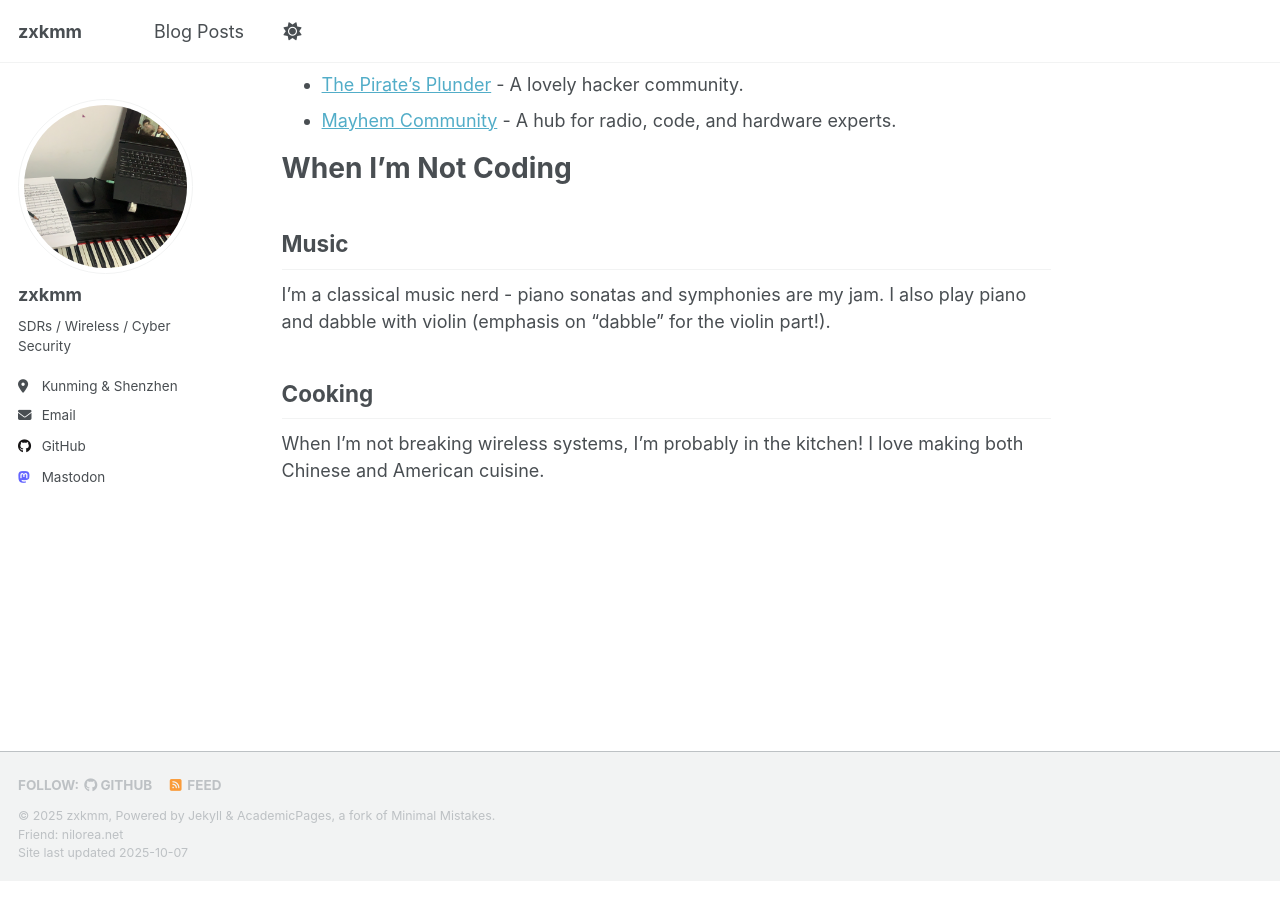
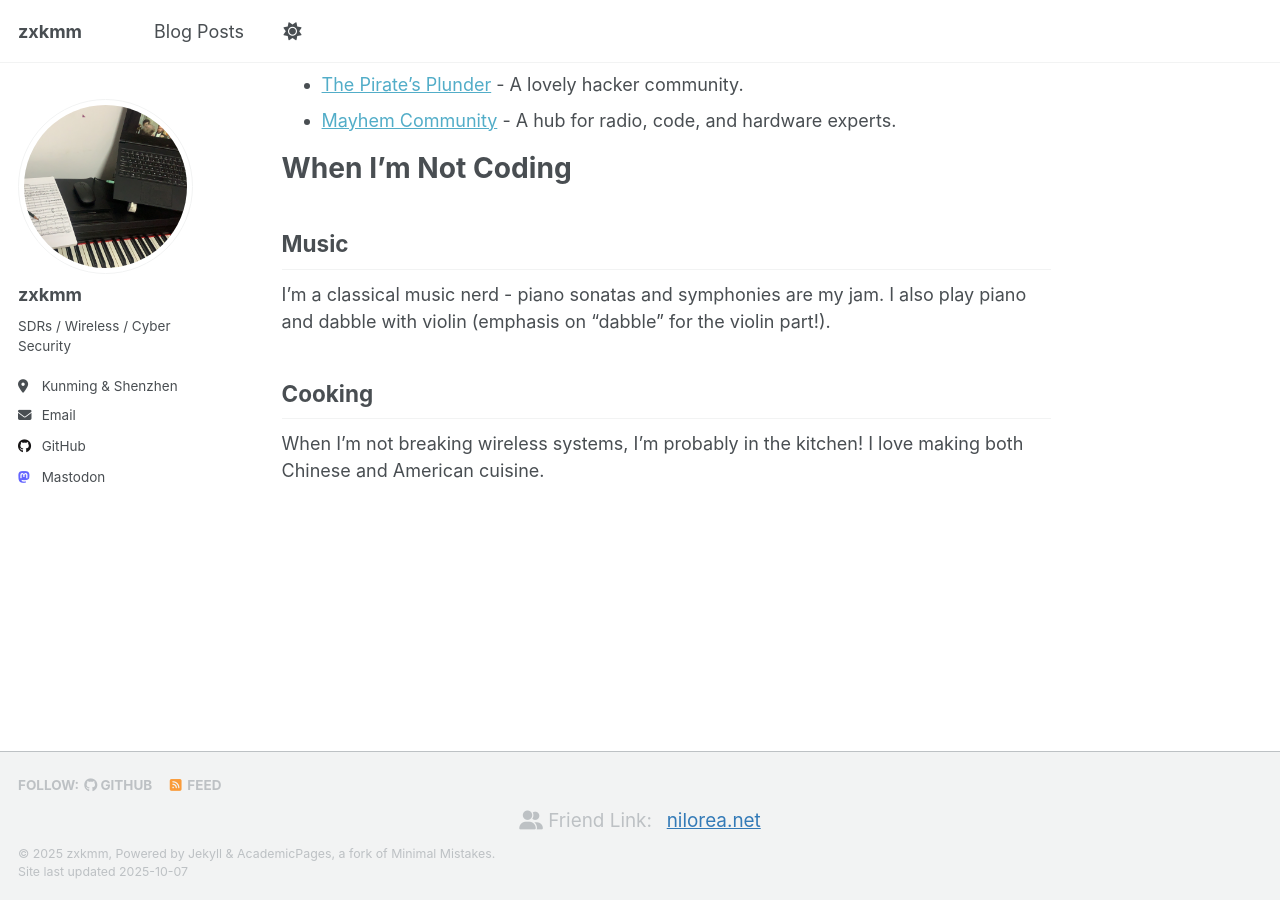
Before and after one commit to zxkmm/zxkmm.github.io, a Jekyll site: the page built from _pages/about.md, in a window 1280 px wide and 900 px high, scrolled down 960 px. Built offline with Jekyll 4.4.1, drawn with Linux system fonts in a browser that asks for light colours; a script that is not in the unit is left out.

Commit message:
fix friend link style

```diff
--- a/_includes/footer.html
+++ b/_includes/footer.html
@@ -1,3 +1,4 @@
+
 {% include base_path %}
 
 {% if site.author.github or site.author.bitbucket or site.atom_feed.hide != true %}
@@ -19,10 +20,13 @@
 </div>
 {% endif %}
 
+
+<div class="page__footer-friends" style="margin-bottom: 0.5em; text-align: center; font-size: 1.05em;">
+  <span style="margin-right: 0.5em;"><i class="fas fa-user-friends" aria-hidden="true"></i> Friend Link:</span>
+  <a href="https://www.nilorea.net/" target="_blank" rel="noopener" style="color: #337ab7; text-decoration: underline;">nilorea.net</a>
+</div>
+
 <div class="page__footer-copyright">
   &copy; {{ site.time | date: '%Y' }} {{ site.name | default: site.title }}, {{ site.data.ui-text[site.locale].powered_by | default: "Powered by" }} <a href="http://jekyllrb.com" rel="nofollow">Jekyll</a> &amp; <a href="https://github.com/academicpages/academicpages.github.io">AcademicPages</a>, a fork of <a href="https://mademistakes.com/work/minimal-mistakes-jekyll-theme/" rel="nofollow">Minimal Mistakes</a>.<br />
-  <div class="footer__friend-link">
-    Friend: <a href="https://www.nilorea.net/" target="_blank" rel="noopener">nilorea.net</a>
-  </div>
   Site last updated {{ "now" | date: '%Y-%m-%d' }}
 </div>
```
